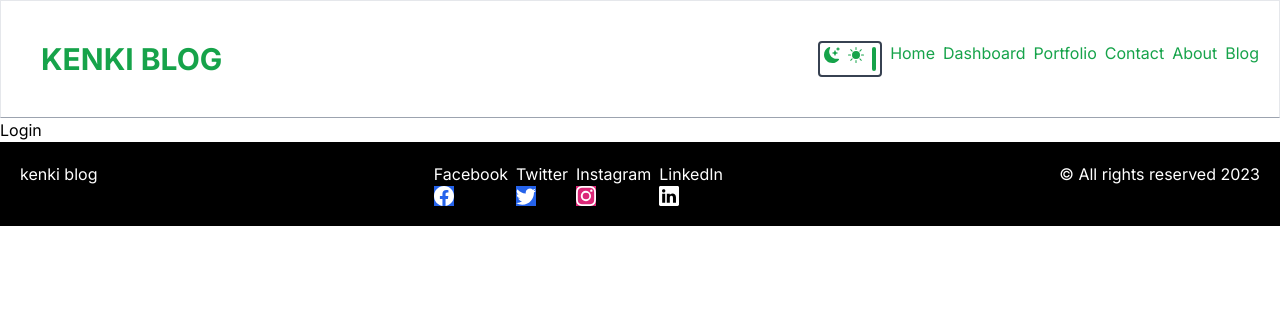
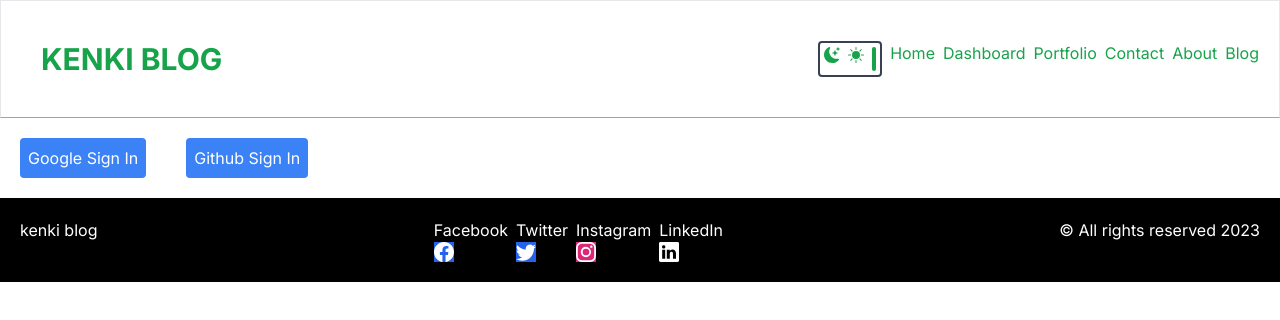
Before and after one commit to kknzuki/blogone, a Next.js app: page /dashboard/login in a window 1280 px wide. Shown: the top 320 px of the page. Built offline with nearby package versions, Linux system fonts and the light colour scheme.

Commit message:
authentication with next auth

```diff
--- a/src/app/auth/[...nextauth/route.js
+++ b/src/app/auth/[...nextauth/route.js
@@ -1,21 +1,23 @@
-import NextAuth from "next-auth"
-import GithubProvider from "next-auth/providers/github"
+import NextAuth from 'next-auth';
+import GithubProvider from 'next-auth/providers/github';
 
-import GoogleProvider from "next-auth/providers/google";
+import GoogleProvider from 'next-auth/providers/google';
 
-export const authOptions = {
+const handler =NextAuth( {
   // Configure one or more authentication providers
   providers: [
     GithubProvider({
       clientId: process.env.GITHUB_ID,
       clientSecret: process.env.GITHUB_SECRET,
     }),
-    // ...add more providers
+    // ...google providers
     GoogleProvider({
-        clientId: process.env.GITHUB_ID,
-        clientSecret: process.env.GITHUB_SECRET,
-      }),
+      clientId: process.env.GOOGLE_CLIENT_ID,
+      clientSecret: process.env.GOOGLE_CLIENT_SECRET,
+    }),
   ],
-}
+};
+)
 
-export default NextAuth(authOptions)
+
+export { handler as GET, handler as POST };
--- /dev/null
+++ b/src/app/components/AuthProvider/AuthProvider.jsx
@@ -0,0 +1,14 @@
+'use client'
+
+import React from 'react'
+import {SessionProvider} from 'next-auth/react'
+
+const AuthProvider = ({children}) => {
+  return (
+      <SessionProvider>
+          {children}
+    </SessionProvider>
+  )
+}
+
+export default AuthProvider
--- a/src/app/dashboard/(auth)/login/page.jsx
+++ b/src/app/dashboard/(auth)/login/page.jsx
@@ -1,9 +1,26 @@
-import React from 'react'
+'use client';
+
+import React from 'react';
+import { signIn } from 'next-auth/react';
 
 const Login = () => {
   return (
-    <div>Login</div>
-  )
-}
+    <div>
+      <button
+        onClick={() => signIn('google')}
+        className='rounded bg-blue-500 mx-5 my-5 p-2 text-white capitalize'
+      >
+        Google sign in
+      </button>
 
-export default Login
+      <button
+        onClick={() => signIn('github')}
+        className='rounded bg-blue-500 mx-5 my-5 p-2 text-white capitalize'
+      >
+        Github sign in
+      </button>
+    </div>
+  );
+};
+
+export default Login;
--- a/src/app/dashboard/(auth)/register/page.jsx
+++ b/src/app/dashboard/(auth)/register/page.jsx
@@ -1,9 +1,17 @@
-import React from 'react'
+'use client';
+
+import React from 'react';
 
 const Register = () => {
   return (
-    <div>Register</div>
-  )
-}
+    <div>
+      <form action=''>
+        <input type='text' name='' placeholder='username' />
+        <input type='email' placeholder='email' />
+        <input type='password' placeholder='password' />
+      </form>
+    </div>
+  );
+};
 
-export default Register
+export default Register;
--- a/src/app/dashboard/page.jsx
+++ b/src/app/dashboard/page.jsx
@@ -1,11 +1,13 @@
 "use client";
 
+import { useSession } from "next-auth/react";
 import React, { useEffect, useState } from 'react'
 import useSWR from 'swr'
 
 const Dashboard = () => {
 
-
+  const session = useSession()
+  console.log(session);
   const fetcher = (...args) => fetch(...args).then(res => res.json())
 
 
--- a/src/app/layout.js
+++ b/src/app/layout.js
@@ -1,23 +1,27 @@
-import Footer from "./components/footer/Footer"
-import Navbar from "./components/navbar/Navbar"
-import './globals.css'
-import { Inter } from 'next/font/google'
+import AuthProvider from "./components/AuthProvider/AuthProvider";
+import Footer from './components/footer/Footer';
+import Navbar from './components/navbar/Navbar';
+import './globals.css';
+import { Inter } from 'next/font/google';
+AuthProvider
 
-const inter = Inter({ subsets: ['latin'] })
+const inter = Inter({ subsets: ['latin'] });
 
 export const metadata = {
   title: 'Kenki Blog',
   description: 'blog app',
-}
+};
 
 export default function RootLayout({ children }) {
   return (
-    <html lang="en">
+    <html lang='en'>
       <body className={inter.className}>
-        <Navbar/>
-        {children}
-      <Footer/>
+        <AuthProvider>
+          <Navbar />
+          {children}
+          <Footer />
+        </AuthProvider>
       </body>
     </html>
-  )
+  );
 }
```
Also changed, not shown: 1 other file (tests, documents, lock files or other folders).
